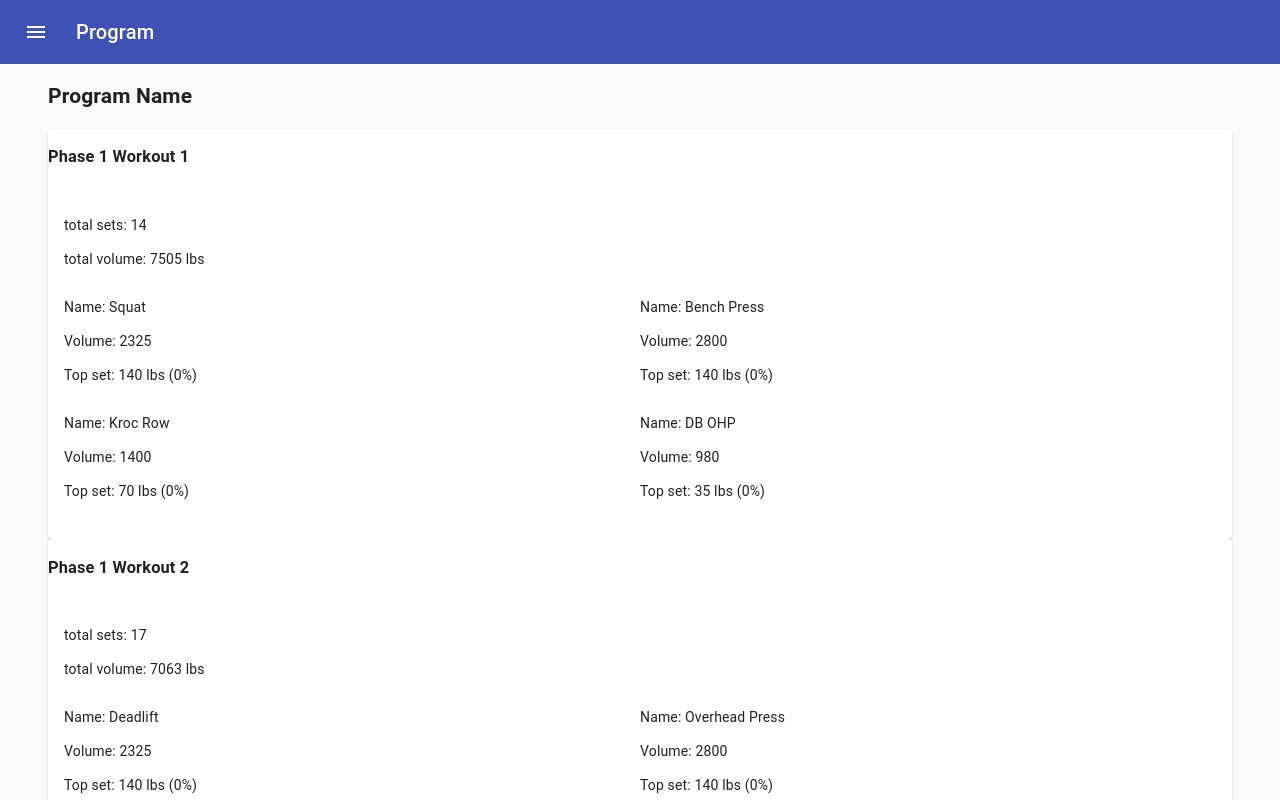
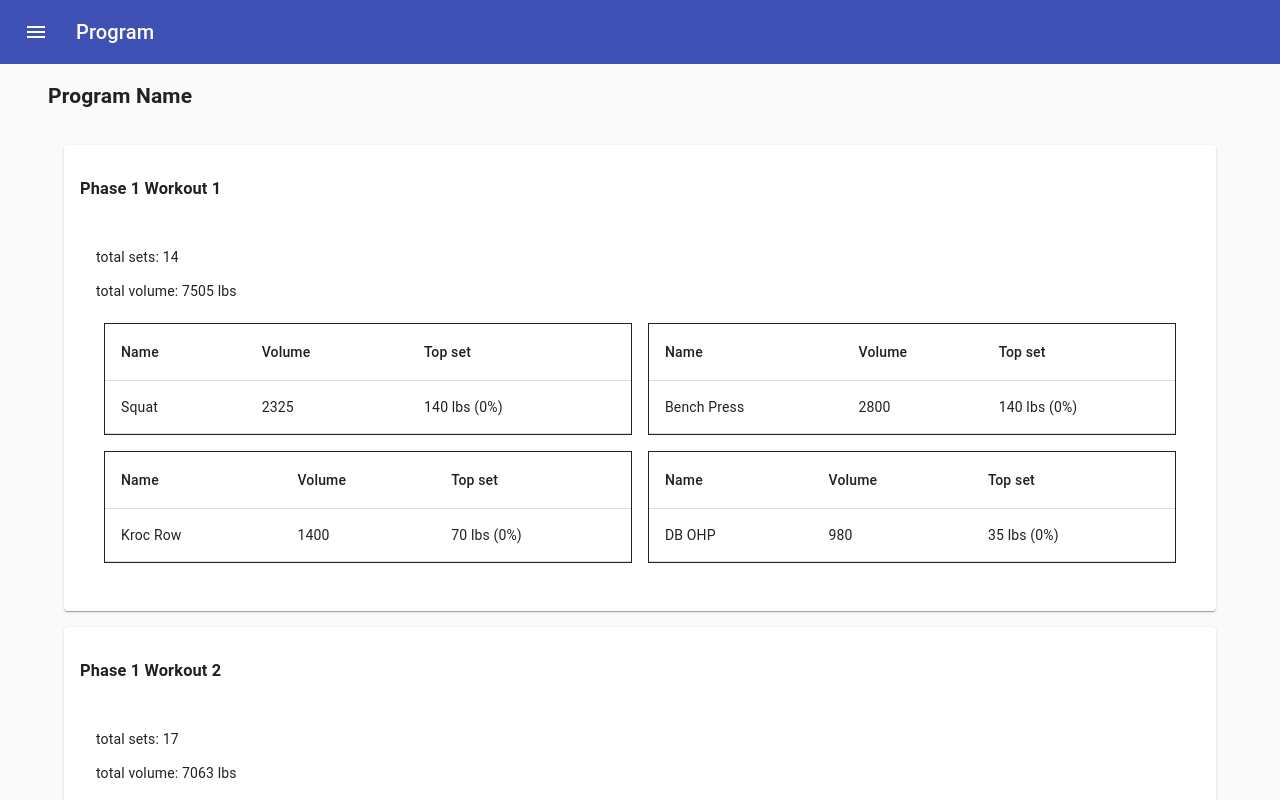
Before and after one commit to jefffm/lifterator, a React (Create React App) app: page /#/program in a window 1280 px wide. Shown: the top 800 px of the page. Built offline with nearby package versions, Linux system fonts and the light colour scheme.

Commit message:
working on summary display

```diff
--- a/src/components/WorkoutSummary.tsx
+++ b/src/components/WorkoutSummary.tsx
@@ -1,6 +1,19 @@
 import React from 'react'
-import { Container, Grid, Paper, Card, CardHeader, CardContent } from '@material-ui/core'
+import { createStyles, makeStyles, Theme } from '@material-ui/core/styles';
+import { Container, Grid, Paper, Card, CardHeader, CardContent, Box, TableHead, Table, TableCell, TableRow } from '@material-ui/core'
+import TableBody from '@material-ui/core/TableBody';
 
+const useStyles = makeStyles((theme: Theme) =>
+    createStyles({
+        exercise: {
+            padding: theme.spacing(1),
+        },
+        workout: {
+            margin: theme.spacing(2),
+            padding: theme.spacing(2),
+        }
+    }),
+);
 
 interface ExerciseSummaryProps {
     name: string
@@ -12,16 +25,29 @@ interface ExerciseSummaryProps {
 }
 
 export function ExerciseSummary(props: ExerciseSummaryProps) {
-    return <Grid item xs={6}>
-        <p>
-            Name: {props.name}
-        </p>
-        <p>
-            Volume: {props.volume}
-        </p>
-        <p>
-            Top set: {props.topWeight} {props.unit} ({props.topPct}%)
-        </p>
+    const classes = useStyles()
+    return <Grid className={classes.exercise} item xs={6}>
+        <Box border={1}>
+            <Table>
+                <TableHead>
+                    <TableRow>
+                        <TableCell>Name</TableCell>
+                        <TableCell>Volume</TableCell>
+                        <TableCell>Top set</TableCell>
+                    </TableRow>
+                </TableHead>
+                <TableBody>
+                    <TableRow>
+                        <TableCell>{props.name}</TableCell>
+                        <TableCell>{props.volume}</TableCell>
+                        <TableCell>
+                            {props.topWeight} {props.unit} ({props.topPct}%)
+                        </TableCell>
+                    </TableRow>
+                </TableBody>
+            </Table>
+            {/* TODO: add reps to top set */}
+        </Box>
     </Grid>
 }
 
@@ -46,7 +72,8 @@ interface WorkoutSummaryProps {
  * - What unique accessory sets are there for this day?
  */
 export default function WorkoutSummary(props: WorkoutSummaryProps) {
-    return <Card>
+    const classes = useStyles()
+    return <Card className={classes.workout}>
         <h3>Phase {props.phaseNum} Workout {props.workoutNum}</h3>
         <CardContent>
 
```
